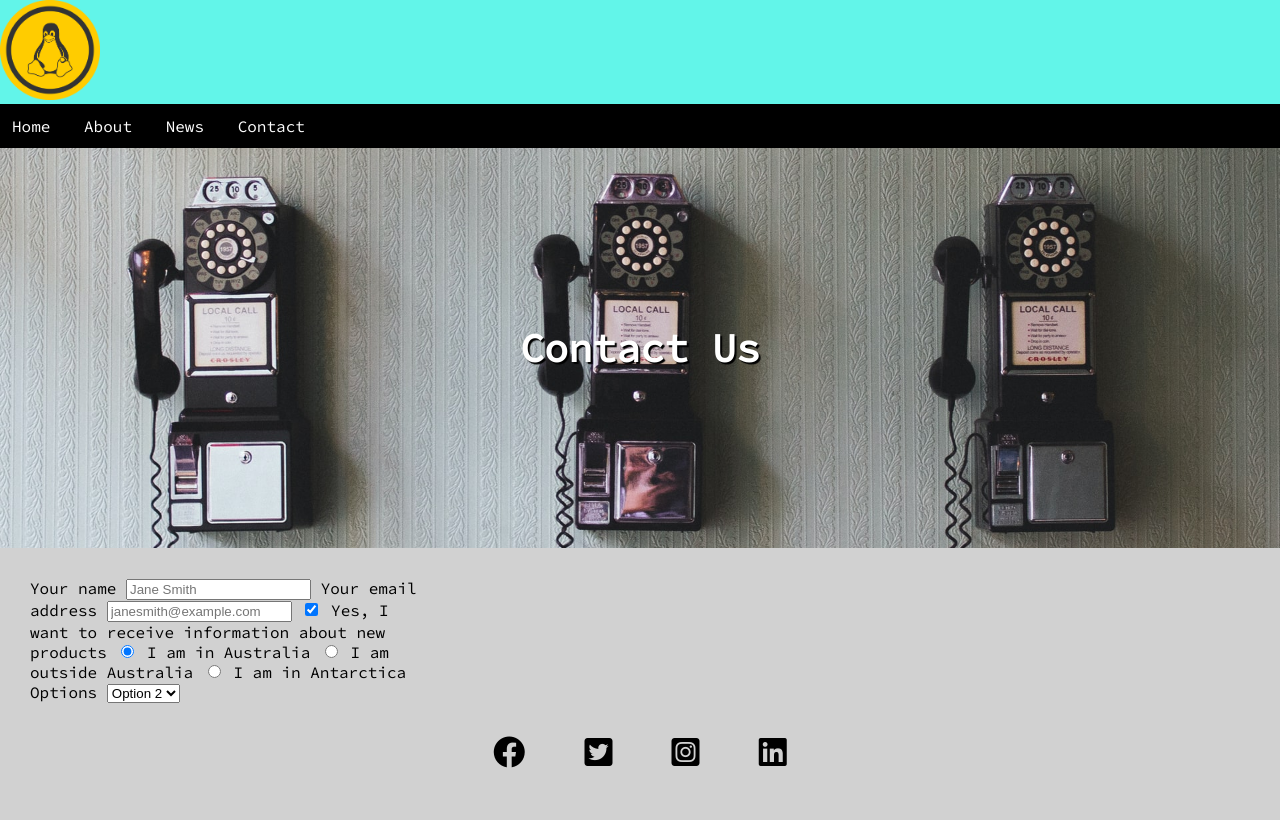
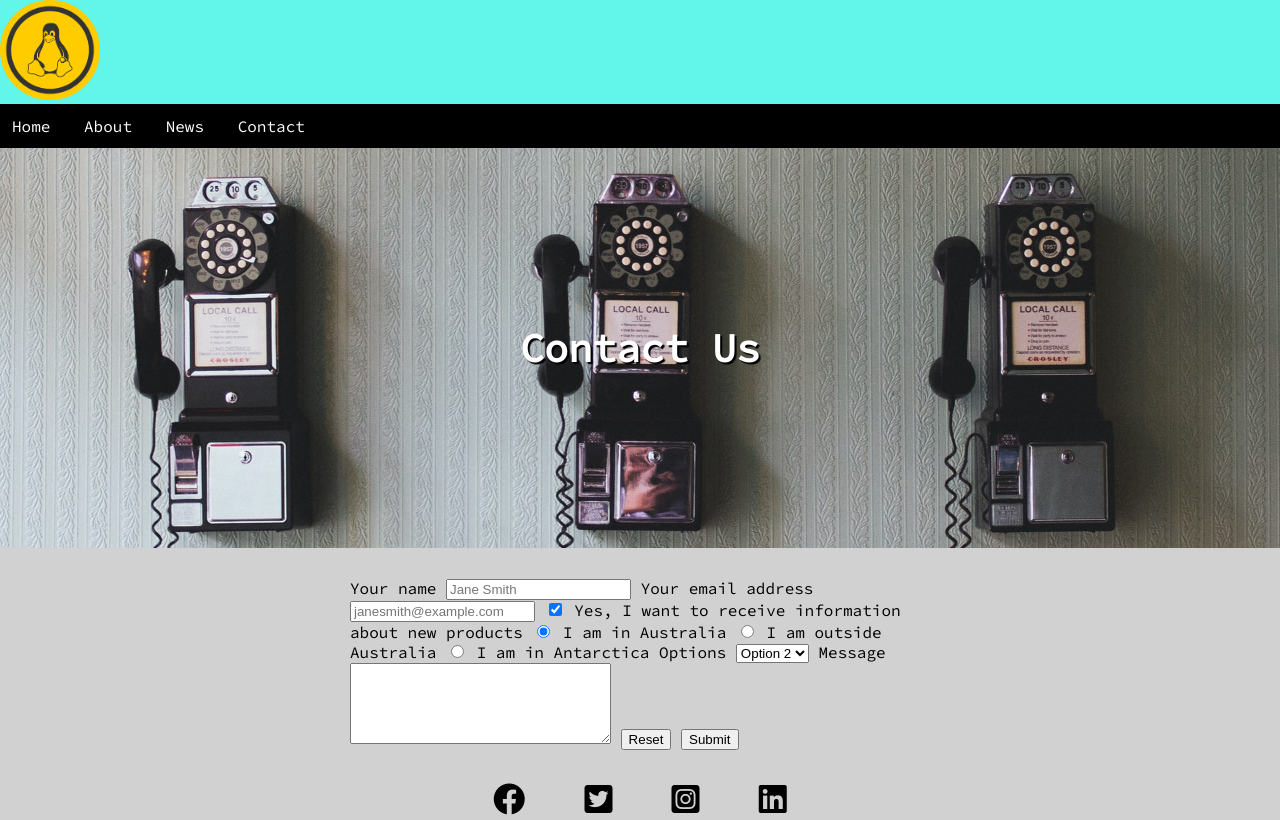
Before and after one commit to mujohannes/classWebsite22T1, a plain HTML site: page contact.html in a window 1280 px wide. Drawn offline with Linux system fonts and the light colour scheme.

Commit message:
adding grid override for contact

```diff
--- a/contact.html
+++ b/contact.html
@@ -30,7 +30,7 @@
   <div class="banner contact">
     <h1>Contact Us</h1>
   </div>
-  <main class="content">
+  <main class="content contact">
     <form id="contact-form" method="get" action="/" role="form">
         <label for="username">Your name</label>
         <input type="text" id="username" name="name" placeholder="Jane Smith">
@@ -48,11 +48,15 @@
         <label for="origin3">I am in Antarctica</label>
         <!-- select -->
         <label for="useroptions">Options</label>
-        <select placeholder="select one" id="useroptions">
+        <select placeholder="select one" id="useroptions" name="options">
           <option value="1">Option 1</option>
           <option value="2" selected>Option 2</option>
           <option value="3">Option 3</option>
         </select>
+        <label for="message">Message</label>
+        <textarea name="message" id="message" rows="5" cols="30"></textarea>
+        <button type="reset">Reset</button>
+        <button type="submit">Submit</button>
     </form>
   </main>
   <footer class="footer">
--- a/styles.css
+++ b/styles.css
@@ -69,3 +69,11 @@ body {
 .banner.contact {
     background-image: url("graphics/pavan-trikutam-71CjSSB83Wo-unsplash.jpg");
 }
+
+.content.contact {
+    grid-template-columns: 1fr 2fr 1fr;
+}
+
+#contact-form {
+    grid-column-start: 2;
+}
```
